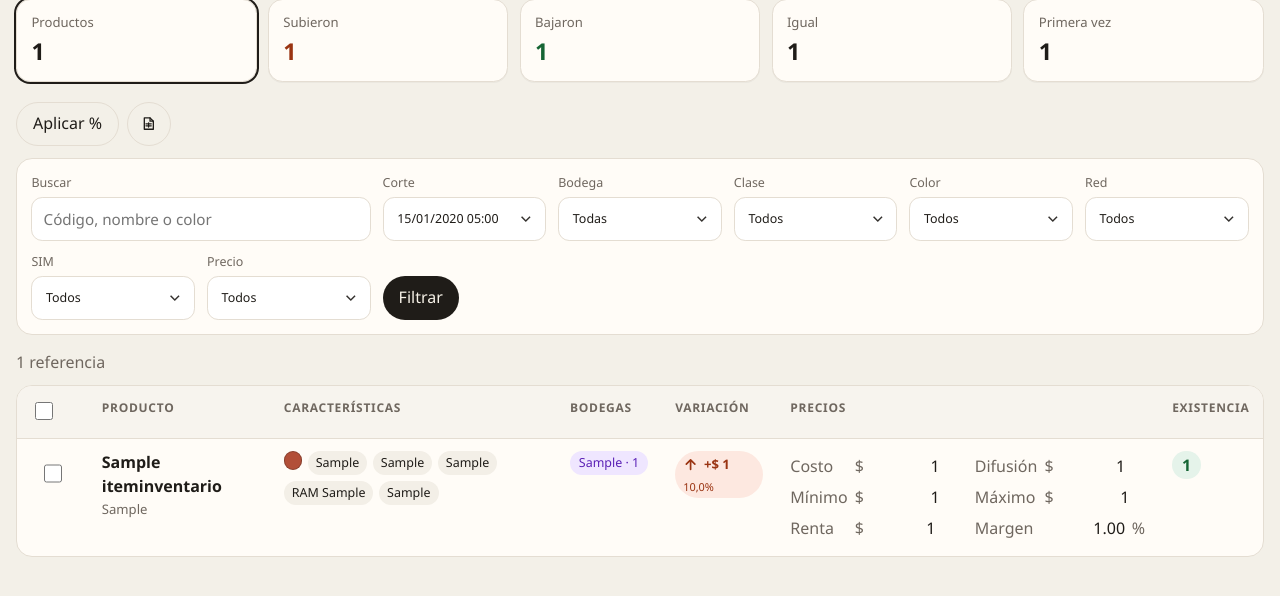
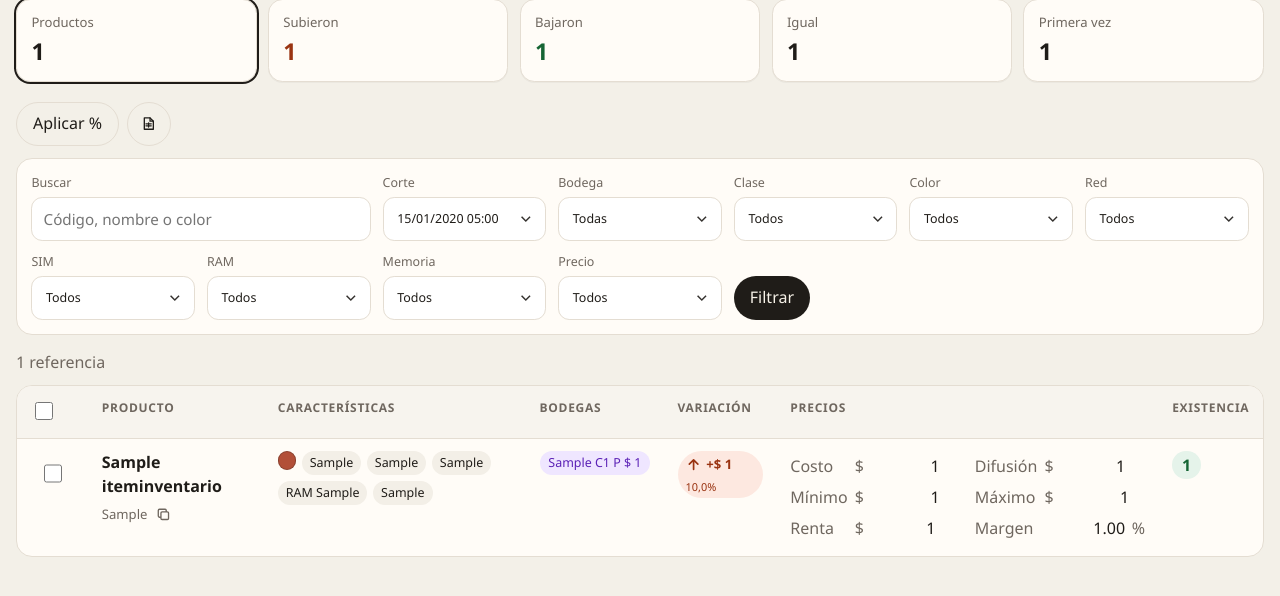
Before and after one commit to santiagosj22/ygstock, a Django app: page / in a window 1280 px wide. Shown: the part 186-782 px from the top of the page. Run offline with Django 5.2, Linux system fonts and the light colour scheme; tables that the repository leaves empty hold one stand-in row (values such as "Sample post").

Commit message:
se agrega los campos de ram y memoria a los filtros, la accion de copiar codigo y el precio del producto en cada sede

```diff
--- a/inventario/referencias.py
+++ b/inventario/referencias.py
@@ -84,7 +84,7 @@ def listar_referencias(carga, filtros, margen):
             for codigo in codigos
             if any(fila.bodega == filtros["bodega"] for fila in por_codigo[codigo])
         }
-    for campo in ("clase", "color", "red", "tipo_sim"):
+    for campo in ("clase", "color", "red", "tipo_sim", "ram", "almacenamiento"):
         valor = filtros.get(campo) or ""
         if valor:
             codigos = {
--- a/inventario/static/inventario/app.css
+++ b/inventario/static/inventario/app.css
@@ -260,11 +260,38 @@ nav a.activo:not(.boton) { background: #efeae2; }
 .nombre:hover { text-decoration: underline; }
 
 .codigo {
+  display: flex;
+  align-items: center;
+  gap: 0.15rem;
   margin: 0.15rem 0 0;
   color: var(--suave);
   font-size: 0.82rem;
   font-variant-numeric: tabular-nums;
 }
+
+.copiar {
+  display: inline-flex;
+  align-items: center;
+  justify-content: center;
+  width: 28px;
+  height: 28px;
+  padding: 0;
+  border: 0;
+  border-radius: 0.4rem;
+  background: transparent;
+  color: var(--suave);
+  cursor: pointer;
+}
+
+.copiar:hover { background: #f3efe7; color: var(--tinta); }
+
+.copiar .icono-listo { display: none; }
+
+.copiar.copiado { color: #15803d; }
+
+.copiar.copiado .icono-copiar { display: none; }
+
+.copiar.copiado .icono-listo { display: block; }
 
 .fichas { display: flex; flex-wrap: wrap; gap: 0.35rem; }
 
--- /dev/null
+++ b/inventario/templates/inventario/_codigo.html
@@ -0,0 +1,7 @@
+<p class="codigo">
+  <span>{{ codigo }}</span>
+  <button class="copiar" type="button" data-copiar="{{ codigo }}" aria-label="Copiar código" title="Copiar código">
+    <svg class="icono icono-copiar" viewBox="0 0 16 16" aria-hidden="true"><rect x="5.2" y="5.2" width="8" height="8" rx="1.2" fill="none" stroke="currentColor" stroke-width="1.4"/><path d="M10.8 5.2V3.6A1.2 1.2 0 0 0 9.6 2.4H3.6A1.2 1.2 0 0 0 2.4 3.6v6A1.2 1.2 0 0 0 3.6 10.8h1.6" fill="none" stroke="currentColor" stroke-width="1.4" stroke-linejoin="round"/></svg>
+    <svg class="icono icono-listo" viewBox="0 0 16 16" aria-hidden="true"><path d="M3.5 8.2 6.4 11 12.5 4.8" fill="none" stroke="currentColor" stroke-width="1.6" stroke-linecap="round" stroke-linejoin="round"/></svg>
+  </button>
+</p>
--- a/inventario/templates/inventario/_sedes.html
+++ b/inventario/templates/inventario/_sedes.html
@@ -1,7 +1,7 @@
 {% load inventario_extras %}
 <div class="sedes">
   {% for sede in item.bodegas %}
-    <span class="sede" title="Costo {{ sede.costo|peso }}">{{ sede.etiqueta }} · {{ sede.existencia|cantidad }}</span>
+    <span class="sede">{{ sede.etiqueta }} C{{ sede.existencia|cantidad }} P {{ sede.costo|peso }}</span>
   {% empty %}
     <span class="sede">Sin bodega</span>
   {% endfor %}
--- a/inventario/templates/inventario/base.html
+++ b/inventario/templates/inventario/base.html
@@ -6,7 +6,7 @@
   <meta name="viewport" content="width=device-width, initial-scale=1">
   <meta name="robots" content="noindex, nofollow">
   <title>{% block titulo %}Inventario{% endblock %} · YG Stock</title>
-  <link rel="stylesheet" href="{% static 'inventario/app.css' %}?v=13">
+  <link rel="stylesheet" href="{% static 'inventario/app.css' %}?v=14">
   {% block extra_css %}{% endblock %}
 </head>
 <body>
@@ -48,5 +48,40 @@
       Cargas
     </a>
   </nav>
+  <script>
+    document.addEventListener("click", function (evento) {
+      const boton = evento.target.closest ? evento.target.closest(".copiar") : null;
+      if (!boton) return;
+      const codigo = boton.dataset.copiar || "";
+      function marcar() {
+        boton.classList.add("copiado");
+        boton.setAttribute("aria-label", "Código copiado");
+        window.setTimeout(function () {
+          boton.classList.remove("copiado");
+          boton.setAttribute("aria-label", "Copiar código");
+        }, 1200);
+      }
+      function copiarConArea() {
+        const area = document.createElement("textarea");
+        area.value = codigo;
+        area.setAttribute("readonly", "");
+        area.style.position = "fixed";
+        area.style.left = "-9999px";
+        document.body.appendChild(area);
+        area.select();
+        const ok = document.execCommand("copy");
+        area.remove();
+        return ok;
+      }
+      const porArea = copiarConArea();
+      if (navigator.clipboard && navigator.clipboard.writeText) {
+        navigator.clipboard.writeText(codigo).then(marcar).catch(function () {
+          if (porArea) marcar();
+        });
+        return;
+      }
+      if (porArea) marcar();
+    });
+  </script>
 </body>
 </html>
--- a/inventario/templates/inventario/historial.html
+++ b/inventario/templates/inventario/historial.html
@@ -11,7 +11,7 @@
     <div>
       {% if producto.familia %}<p class="kicker">{{ producto.familia }}</p>{% endif %}
       <h1>{{ producto.nombre }}</h1>
-      <p class="codigo">{{ codigo }}</p>
+      {% include "inventario/_codigo.html" %}
       {% include "inventario/_ficha.html" with item=producto %}
     </div>
   </header>
--- a/inventario/templates/inventario/lista.html
+++ b/inventario/templates/inventario/lista.html
@@ -105,6 +105,8 @@
       {% include "inventario/_select.html" with nombre="color" etiqueta="Color" valor=filtros.color opciones=opciones.colores %}
       {% include "inventario/_select.html" with nombre="red" etiqueta="Red" valor=filtros.red opciones=opciones.redes %}
       {% include "inventario/_select.html" with nombre="tipo_sim" etiqueta="SIM" valor=filtros.tipo_sim opciones=opciones.sims %}
+      {% include "inventario/_select.html" with nombre="ram" etiqueta="RAM" valor=filtros.ram opciones=opciones.rams %}
+      {% include "inventario/_select.html" with nombre="almacenamiento" etiqueta="Memoria" valor=filtros.almacenamiento opciones=opciones.memorias %}
       <label class="campo">
         Precio
         <select name="variacion">
@@ -144,7 +146,7 @@
                 <td>{% include "inventario/_check.html" %}</td>
                 <td>
                   <a class="nombre" href="{% url 'inventario:historial' item.codigo %}?carga={{ carga.pk }}" title="{{ item.descripcion }}">{{ item.nombre }}</a>
-                  <p class="codigo">{{ item.codigo }}</p>
+                  {% include "inventario/_codigo.html" with codigo=item.codigo %}
                 </td>
                 <td>{% include "inventario/_ficha.html" %}</td>
                 <td>{% include "inventario/_sedes.html" %}</td>
@@ -164,7 +166,7 @@
               {% include "inventario/_check.html" %}
               <div class="tarjeta-titulo">
                 <a class="nombre" href="{% url 'inventario:historial' item.codigo %}?carga={{ carga.pk }}">{{ item.nombre }}</a>
-                <p class="codigo">{{ item.codigo }}</p>
+                {% include "inventario/_codigo.html" with codigo=item.codigo %}
               </div>
               {% include "inventario/_existencia.html" %}
             </div>
--- a/inventario/tests.py
+++ b/inventario/tests.py
@@ -316,6 +316,10 @@ class CargaTests(TestCase):
         self.assertContains(respuesta, 'class="marcar"')
         self.assertContains(respuesta, "WhatsApp")
         self.assertContains(respuesta, "menu-movil")
+        self.assertContains(respuesta, 'data-copiar="0001"')
+        self.assertContains(respuesta, "Copiar código")
+        self.assertContains(respuesta, 'name="ram"')
+        self.assertContains(respuesta, "Memoria")
 
         historial = self.client.get("/producto/0001/")
         self.assertEqual(historial.status_code, 200)
@@ -337,6 +341,8 @@ class CargaTests(TestCase):
         self.assertContains(respuesta, "Monterrey")
         self.assertContains(respuesta, "Almacenamiento")
         self.assertContains(respuesta, "Costo promedio")
+        self.assertContains(respuesta, "Monterrey C1 P")
+        self.assertContains(respuesta, "Almacenamiento C3 P")
         self.assertContains(respuesta, 'class="existencia">4<')
 
     def test_el_excel_descarga_lo_filtrado(self):
--- a/inventario/views.py
+++ b/inventario/views.py
@@ -99,7 +99,8 @@ def descargar(request):
                 fila.ram,
                 fila.almacenamiento,
                 ", ".join(
-                    f"{sede['etiqueta']} ({_entero(sede['existencia'])})" for sede in fila.bodegas
+                    f"{sede['etiqueta']} C{_entero(sede['existencia'])} P {sede['costo']}"
+                    for sede in fila.bodegas
                 ),
                 float(fila.existencia),
                 float(fila.costo),
@@ -268,6 +269,8 @@ def _filtros(request):
         "color": request.GET.get("color") or "",
         "red": request.GET.get("red") or "",
         "tipo_sim": request.GET.get("tipo_sim") or "",
+        "ram": request.GET.get("ram") or "",
+        "almacenamiento": request.GET.get("almacenamiento") or "",
         "variacion": request.GET.get("variacion") or "",
     }
 
@@ -281,11 +284,26 @@ def _opciones(carga):
         "colores": _valores(base, "color"),
         "redes": _valores(base, "red"),
         "sims": _valores(base, "tipo_sim"),
+        "rams": _medidas(_valores(base, "ram")),
+        "memorias": _medidas(_valores(base, "almacenamiento")),
     }
 
 
 def _valores(items, campo):
     return list(items.exclude(**{campo: ""}).values_list(campo, flat=True).distinct().order_by(campo))
+
+
+def _medidas(valores):
+    def clave(texto):
+        partes = str(texto).split()
+        try:
+            numero = int(partes[0])
+        except (IndexError, ValueError):
+            numero = 0
+        factor = 1024 if len(partes) > 1 and partes[1] == "TB" else 1
+        return numero * factor
+
+    return sorted(valores, key=clave)
 
 
 def _destino(valor):
```
